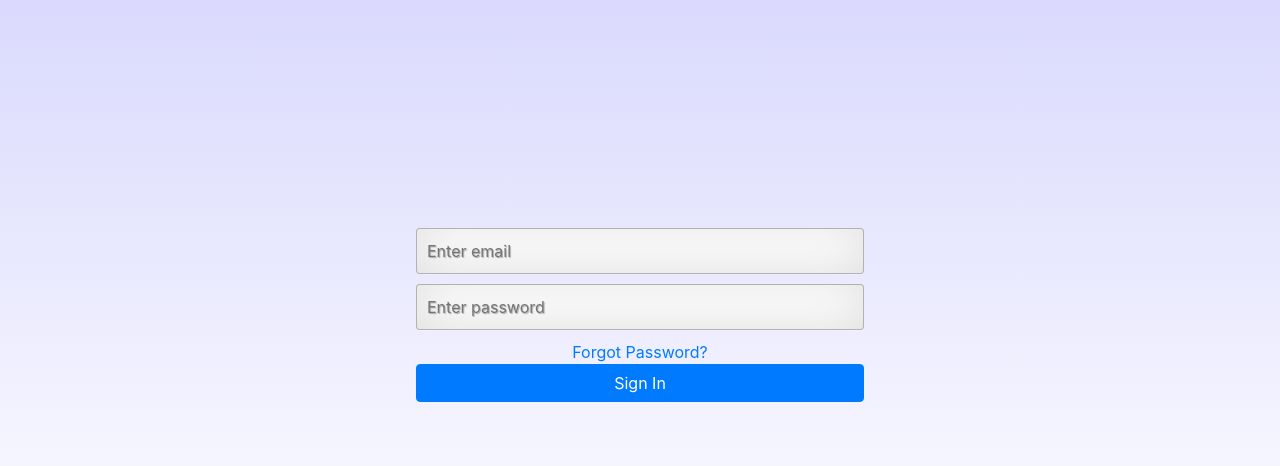
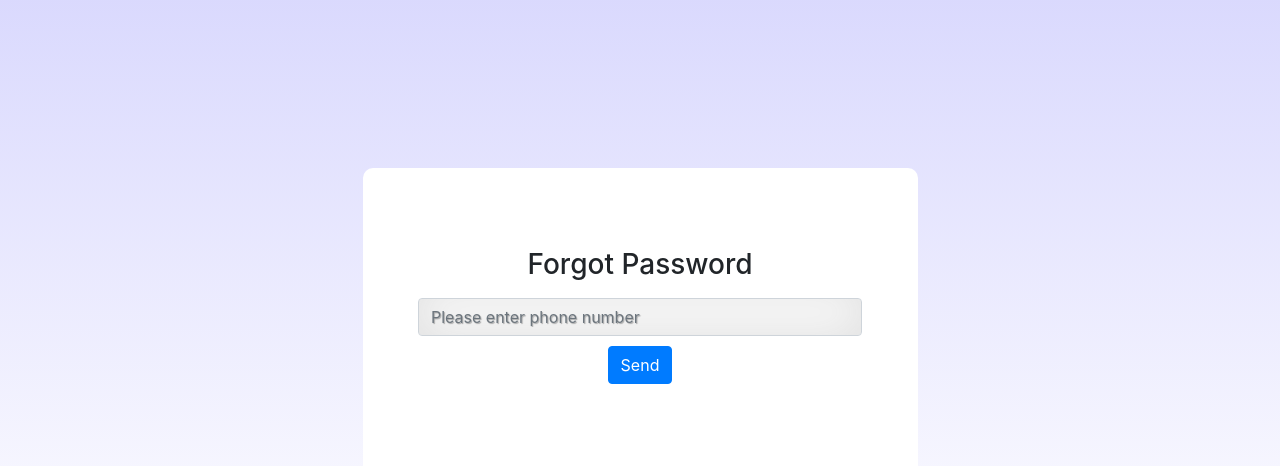
Before and after one commit to ducnq2398/eOffice, a React app: page /forgot-password in a window 1280 px wide. Before the commit this address led to /. Shown: the part 174-640 px from the top of the page. Built offline with nearby package versions, Linux system fonts and the light colour scheme.

Commit message:
finish project

```diff
--- a/src/components/AdminManager/AdminManager.js
+++ b/src/components/AdminManager/AdminManager.js
@@ -14,7 +14,6 @@ function AdminManager(props){
             props.history.push('/');
         }
         const user = getUser();
-        console.log(user.token)
         return (
             <div>
                 <div>
--- a/src/components/ForgotPassword/ForgotPassword.css
+++ b/src/components/ForgotPassword/ForgotPassword.css
@@ -1,8 +1,15 @@
 .forgot{
+    padding: 80px 0px;
     margin-top: 200px;
-    width: 600px;
+    width: 50%;
     margin-left: auto;
     margin-right: auto;
     background: rgb(255, 255, 255);
     border-radius: 10px;
 }
+
+.style_input{
+    width: 80%;
+    margin-left: auto;
+    margin-right: auto;
+}
--- a/src/components/ForgotPassword/ForgotPassword.js
+++ b/src/components/ForgotPassword/ForgotPassword.js
@@ -1,8 +1,27 @@
+import { useState } from "react";
 import {Button, Container, Form, FormGroup, Input, Label} from "reactstrap";
 import logo from '../../images/logo.png';
+import ValidatePhone from "../Validation/ValidatePhone";
 import './ForgotPassword.css';
 
 function ForgotPassword(){
+    const [phone, setPhone] = useState('');
+    const [validate, setValidate] = useState({
+        isValid: false,
+        isInvalid: false,
+    })
+
+    function handleOnChange(e) {
+        setPhone(e.target.value)
+    }
+
+    function checkPhone() {
+        const {isValid , isInvalid} = ValidatePhone(phone);
+        setValidate({
+            isValid: isValid,
+            isInvalid: isInvalid,
+        })
+    }
     return(
         <Container>
             <img src={logo} alt=""/>
@@ -11,8 +30,8 @@ function ForgotPassword(){
                     <h3>Forgot Password</h3>
                 </FormGroup>
                 <FormGroup>
-                    <Input style={{width:'80%',marginLeft:'auto', marginRight:'auto'}} type="text" placeholder="Please enter phone number"/>
-                    <Button color="primary" size="lg" >Send</Button>
+                    <Input className="style_input" valid={validate.isValid} invalid={validate.isInvalid} onBlur={checkPhone} type="tel" required="required" placeholder="Please enter phone number" onChange={handleOnChange}/>
+                    <Button color="primary">Send</Button>
                 </FormGroup>
             </Form>
         </Container>
--- a/src/components/RouterURL/RouterURL.js
+++ b/src/components/RouterURL/RouterURL.js
@@ -20,10 +20,10 @@ function RouterURL(){
         <Router>
             <Route exact path="/" component={Login}/>
             <Route path="/admin" component={AdminLogin}/>
+            <Route path="/forgot-password" component={ForgotPassword}/>
             <PrivateRoute path="/admin-manager" component={AdminManager}/>
             <PrivateRoute path="/company-register" component={CompanyRegister}/>
             <PrivateRoute path="/company-list" component={CompanyList}/>
-            <PrivateRoute path="/forgot-password" component={ForgotPassword}/>
             <PrivateRoute path="/edit-company" component={EditCompany}/>
         </Router>
     );
```
Also changed, not shown: 1 other file.
